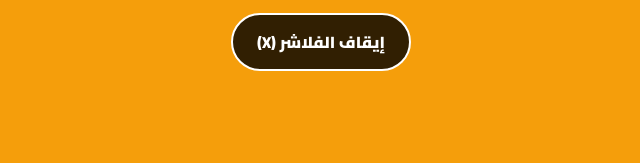
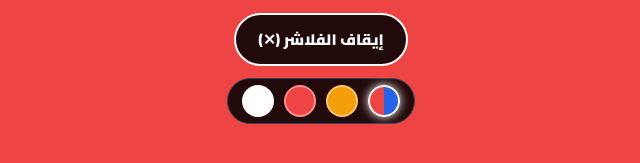
Before and after one commit to yusefna30-lgtm/rescue-protocol, a plain HTML site: page index.html in a window 1280 px wide. Both pictures are taken after a click on the button "⚡ تشغيل الفلاشر التحذيري الفوري". Shown: the part 574-737 px from the top of the page, without its empty margins (319-959 px from the left). Drawn offline with nearby package versions, Linux system fonts and the light colour scheme.

Commit message:
Enhance strobe functionality with color options
Updated strobe functionality to support multiple color modes and enhanced controls.

```diff
--- a/index.html
+++ b/index.html
@@ -190,18 +190,43 @@
       justify-content: center;
       background: #000;
     }
-    .strobe-exit-btn {
+    .strobe-controls-container {
       position: absolute;
       top: 24px;
-      background: rgba(0,0,0,0.8);
+      display: flex;
+      flex-direction: column;
+      align-items: center;
+      gap: 12px;
+      z-index: 100000;
+    }
+    .strobe-exit-btn {
+      background: rgba(0, 0, 0, 0.85);
       border: 2px solid #fff;
       color: #fff;
-      padding: 12px 24px;
+      padding: 10px 22px;
       border-radius: 30px;
       font-weight: 900;
-      font-size: 1rem;
+      font-size: 0.95rem;
       cursor: pointer;
     }
+    .strobe-mode-bar {
+      display: flex;
+      gap: 10px;
+      background: rgba(0, 0, 0, 0.85);
+      padding: 6px 14px;
+      border-radius: 25px;
+      border: 1px solid #334155;
+    }
+    .strobe-color-btn {
+      width: 32px;
+      height: 32px;
+      border-radius: 50%;
+      cursor: pointer;
+      border: 2px solid rgba(255,255,255,0.4);
+      transition: transform 0.1s ease;
+    }
+    .strobe-color-btn:active { transform: scale(0.9); }
+    .strobe-color-btn.active { border-color: #fff; box-shadow: 0 0 10px #fff; }
 
     /* التذييل التكتيكي */
     .footer-credits {
@@ -342,7 +367,7 @@
         <span class="card-tag">BEACON-SOS</span>
       </div>
       <p style="font-size:0.72rem; color:var(--text-muted); margin-bottom:10px;">
-        تحويل شاشة الجوال بالكامل إلى وميض تحذيري قوي لوضعه على طبلون السيارة أثناء التوقف الاضطراري ليلاً.
+        تحويل شاشة الجوال بالكامل إلى وميض تحذيري قوي لوضعه على طبلون السيارة أثناء التوقف الاضطراري ليلاً مع أوضاع ألوان متعددة.
       </p>
       <button class="btn-action btn-strobe" onclick="startStrobeBeacon()">
         <span>⚡ تشغيل الفلاشر التحذيري الفوري</span>
@@ -359,9 +384,17 @@
 
 </div>
 
-<!-- شاشة الفلاشر لكامل الشاشة -->
+<!-- شاشة الفلاشر لكامل الشاشة مع خيارات الألوان المباشرة -->
 <div id="fullscreenStrobe">
-  <button class="strobe-exit-btn" onclick="stopStrobeBeacon()">إيقاف الفلاشر (X)</button>
+  <div class="strobe-controls-container">
+    <button class="strobe-exit-btn" onclick="stopStrobeBeacon()">إيقاف الفلاشر (✕)</button>
+    <div class="strobe-mode-bar">
+      <button class="strobe-color-btn active" id="btnModePolice" onclick="setStrobeMode('police')" style="background:linear-gradient(90deg, #ef4444 50%, #2563eb 50%);" title="أحمر وأزرق"></button>
+      <button class="strobe-color-btn" id="btnModeOrange" onclick="setStrobeMode('orange')" style="background:#f59e0b;" title="برتقالي تحذيري"></button>
+      <button class="strobe-color-btn" id="btnModeRed" onclick="setStrobeMode('red')" style="background:#ef4444;" title="أحمر طوارئ"></button>
+      <button class="strobe-color-btn" id="btnModeWhite" onclick="setStrobeMode('white')" style="background:#ffffff;" title="أبيض ناصع"></button>
+    </div>
+  </div>
 </div>
 
 <script>
@@ -483,21 +516,48 @@
     alert("✅ تم تحديث بيانات الملف الطبي بنجاح.");
   }
 
-  // 5. منطق فلاشر الاستغاثة
+  // 5. منطق فلاشر الاستغاثة المتعدد الألوان
   let strobeTimer = null;
+  let currentStrobeMode = 'police'; // الوضع الافتراضي: تبديل أحمر وأزرق
+
+  function setStrobeMode(mode) {
+    currentStrobeMode = mode;
+    ['btnModePolice', 'btnModeOrange', 'btnModeRed', 'btnModeWhite'].forEach(id => {
+      const el = document.getElementById(id);
+      if (el) el.classList.remove('active');
+    });
+
+    if (mode === 'police') document.getElementById('btnModePolice').classList.add('active');
+    if (mode === 'orange') document.getElementById('btnModeOrange').classList.add('active');
+    if (mode === 'red') document.getElementById('btnModeRed').classList.add('active');
+    if (mode === 'white') document.getElementById('btnModeWhite').classList.add('active');
+  }
+
   function startStrobeBeacon() {
     const el = document.getElementById('fullscreenStrobe');
     el.style.display = 'flex';
-    let isOrange = true;
+    clearInterval(strobeTimer);
+
+    let state = false;
     strobeTimer = setInterval(() => {
-      el.style.backgroundColor = isOrange ? 'var(--rescue-orange)' : '#000';
-      isOrange = !isOrange;
-    }, 120);
+      state = !state;
+      if (currentStrobeMode === 'orange') {
+        el.style.backgroundColor = state ? '#f59e0b' : '#000000';
+      } else if (currentStrobeMode === 'red') {
+        el.style.backgroundColor = state ? '#ef4444' : '#000000';
+      } else if (currentStrobeMode === 'white') {
+        el.style.backgroundColor = state ? '#ffffff' : '#000000';
+      } else if (currentStrobeMode === 'police') {
+        el.style.backgroundColor = state ? '#ef4444' : '#2563eb';
+      }
+    }, 110);
   }
 
   function stopStrobeBeacon() {
     clearInterval(strobeTimer);
-    document.getElementById('fullscreenStrobe').style.display = 'none';
+    const el = document.getElementById('fullscreenStrobe');
+    el.style.display = 'none';
+    el.style.backgroundColor = '#000000';
   }
 
   window.onload = () => {
```
